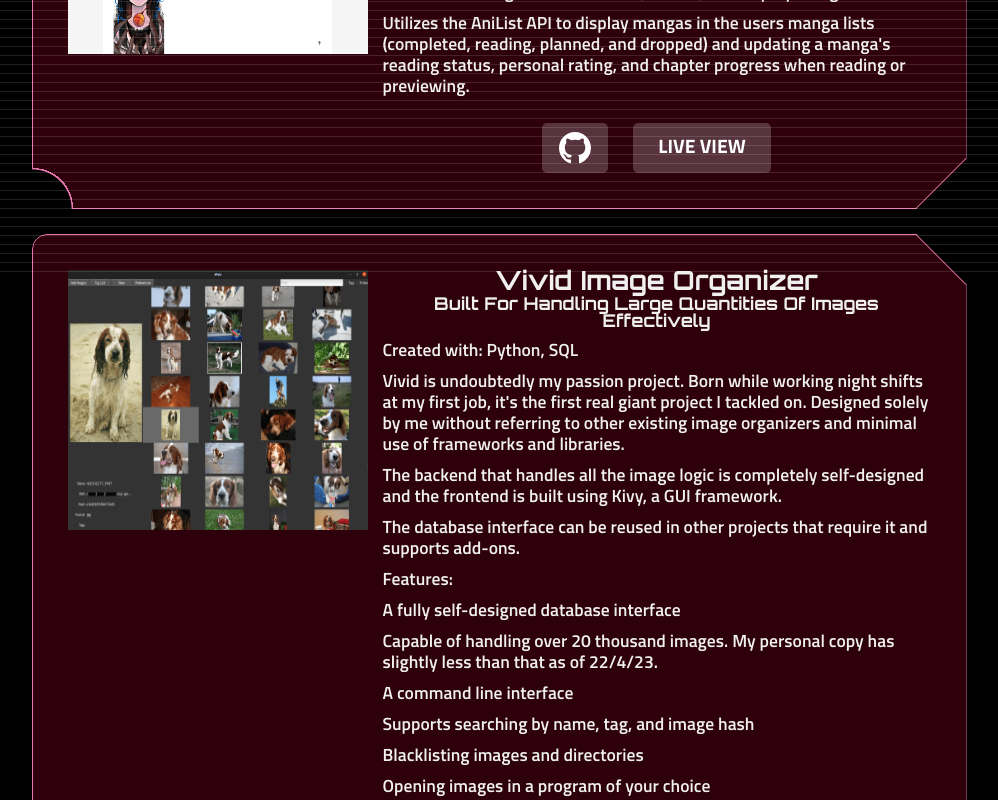
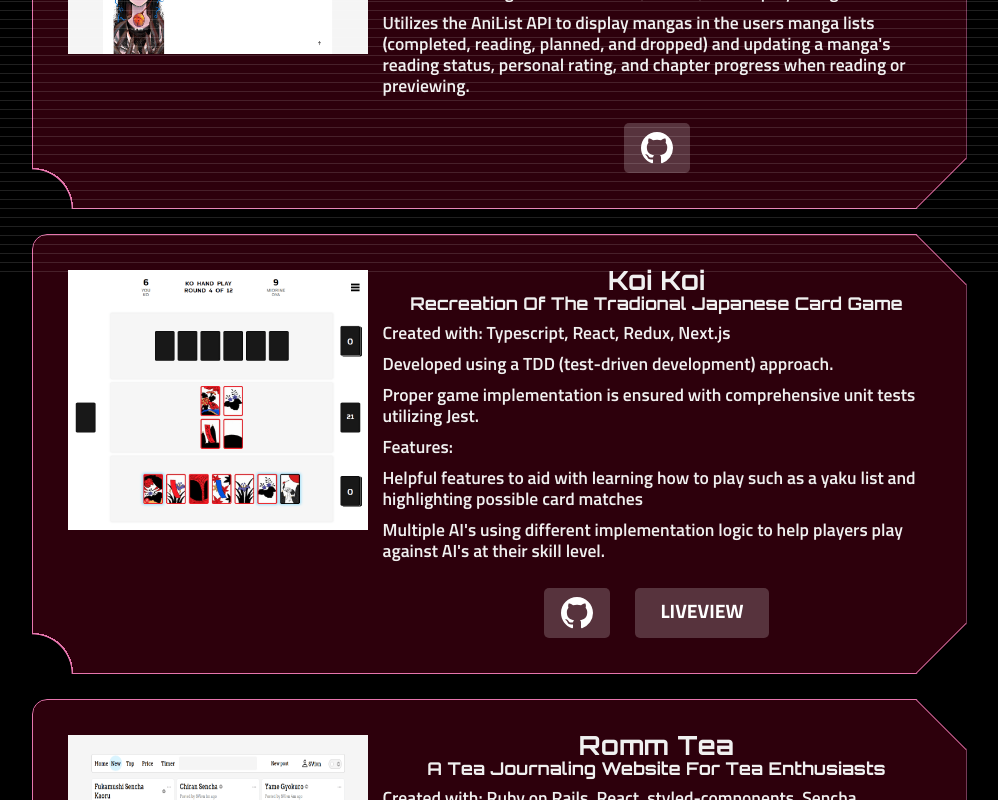
Before and after one commit to SoniaVivi/sci-port, a Next.js app: page / in a window 1280 px wide. Shown: the part 520-1320 px from the top of the page, without its empty margins (141-1139 px from the left). Built offline with nearby package versions, Linux system fonts and the light colour scheme.

Commit message:
Portfolio: rename to Gallery Home: add Koi Koi project

```diff
--- a/components/Navbar.tsx
+++ b/components/Navbar.tsx
@@ -5,7 +5,7 @@ import { useState } from "react";
 const NavLinks = () => {
   const navData = {
     home: "/",
-    portfolio: "/portfolio",
+    gallery: "/gallery",
     github: "https://github.com/SoniaVivi",
     about: "/about",
     contact: "/contact",
--- a/components/home/FeaturedShowcase.tsx
+++ b/components/home/FeaturedShowcase.tsx
@@ -3,7 +3,8 @@ import Image, { StaticImageData } from "next/image";
 import mikoImage from "@/public/projects/mikoReader.png";
 import vividImage from "@/public/projects/vividImageOrganizer.png";
 import svivnImage from "@/public/projects/svivn.png";
-import rommTea from "@/public/projects/rommTea.png";
+import koiKoiImage from "@/public/projects/koiKoi.png";
+import rommTeaImage from "@/public/projects/rommTea.png";
 import { ReactNode, useRef, useState } from "react";
 import useObserver from "../hooks/useObserver";
 import Modal from "../Modal";
@@ -12,6 +13,7 @@ import MikoReaderText from "@/text/featured/mikoReader.mdx";
 import RommTeaText from "@/text/featured/rommTea.mdx";
 import VividText from "@/text/featured/vivid.mdx";
 import SvivnText from "@/text/featured/svivn.mdx";
+import KoiKoiText from "@/text/featured/koiKoi.mdx";
 import LinksContainer from "../LinksContainer";
 
 const FeaturedContainer = ({
@@ -45,7 +47,13 @@ const FeaturedContainer = ({
         className={`image-wrapper ${styles.imageWrapper}`}
         onClick={() => setShowModal(true)}
       >
-        <Image width="300" height="260" src={imageLink} alt={alt} />
+        <Image
+          width="300"
+          height="260"
+          src={imageLink}
+          alt={alt}
+          placeholder="blur"
+        />
         {showModal
           ? createPortal(
               <Modal onClose={() => setShowModal(false)}>
@@ -71,10 +79,29 @@ const FeaturedShowcase = () => {
         alt="Screenshot of Miko Reader, a manga reading webapp"
         links={{
           github: "https://github.com/SoniaVivi/miko-reader",
-          liveView: "https://miko-reader.herokuapp.com/",
         }}
       >
         <MikoReaderText />
+      </FeaturedContainer>
+      <FeaturedContainer
+        imageLink={koiKoiImage}
+        alt="Screenshot of Koi Koi, a recreation of the tradional japanese card game"
+        links={{
+          github: "https://github.com/SoniaVivi/koi-koi",
+          liveview: "https://koikoisvivn.onrender.com/",
+        }}
+      >
+        <KoiKoiText />
+      </FeaturedContainer>
+      <FeaturedContainer
+        imageLink={rommTeaImage}
+        alt="Screenshot of Romm Tea, a webapp to keep track of tea infusions"
+        links={{
+          github: "https://github.com/SoniaVivi/romm-tea",
+          liveView: "https://rommtea.onrender.com/",
+        }}
+      >
+        <RommTeaText />
       </FeaturedContainer>
       <FeaturedContainer
         imageLink={vividImage}
@@ -82,16 +109,6 @@ const FeaturedShowcase = () => {
         links={{ github: "https://github.com/SoniaVivi/Image-Organizer" }}
       >
         <VividText />
-      </FeaturedContainer>
-      <FeaturedContainer
-        imageLink={rommTea}
-        alt="Screenshot of Romm Tea, a webapp to keep track of tea infusions"
-        links={{
-          github: "https://github.com/SoniaVivi/romm-tea",
-          liveView: "https://rommtea.onrender.com/",
-        }}
-      >
-        <RommTeaText />
       </FeaturedContainer>
       <FeaturedContainer
         imageLink={svivnImage}
--- /dev/null
+++ b/text/featured/koiKoi.mdx
@@ -0,0 +1,15 @@
+# Koi Koi
+
+**Recreation of the tradional Japanese card game**
+
+Created with: Typescript, React, Redux, Next.js
+
+Developed using a TDD (test-driven development) approach.
+
+Proper game implementation is ensured with comprehensive unit tests utilizing Jest.
+
+Features:
+
+Helpful features to aid with learning how to play such as a yaku list and highlighting possible card matches
+
+Multiple AI's using different implementation logic to help players play against AI's at their skill level.
--- a/text/featured/vivid.mdx
+++ b/text/featured/vivid.mdx
@@ -4,7 +4,7 @@
 
 Created with: Python, SQL
 
-Vivid is undoubtedly my passion project. Born while working night shifts at my first job, it's the first real giant project I tackled on. Designed solely by me without referring to other existing image organizers and minimal use of frameworks and libraries.
+Born while working night shifts at my first job, Vivid is the first real giant project I tackled on. Designed solely by me without referring to other existing image organizers and minimal use of frameworks and libraries.
 
 The backend that handles all the image logic is completely self-designed and the frontend is built using Kivy, a GUI framework.
 
```
Also changed, not shown: pages/gallery.tsx (renamed from pages/portfolio.tsx, +8 -3 lines), public/projects/koiKoi.png (added).
